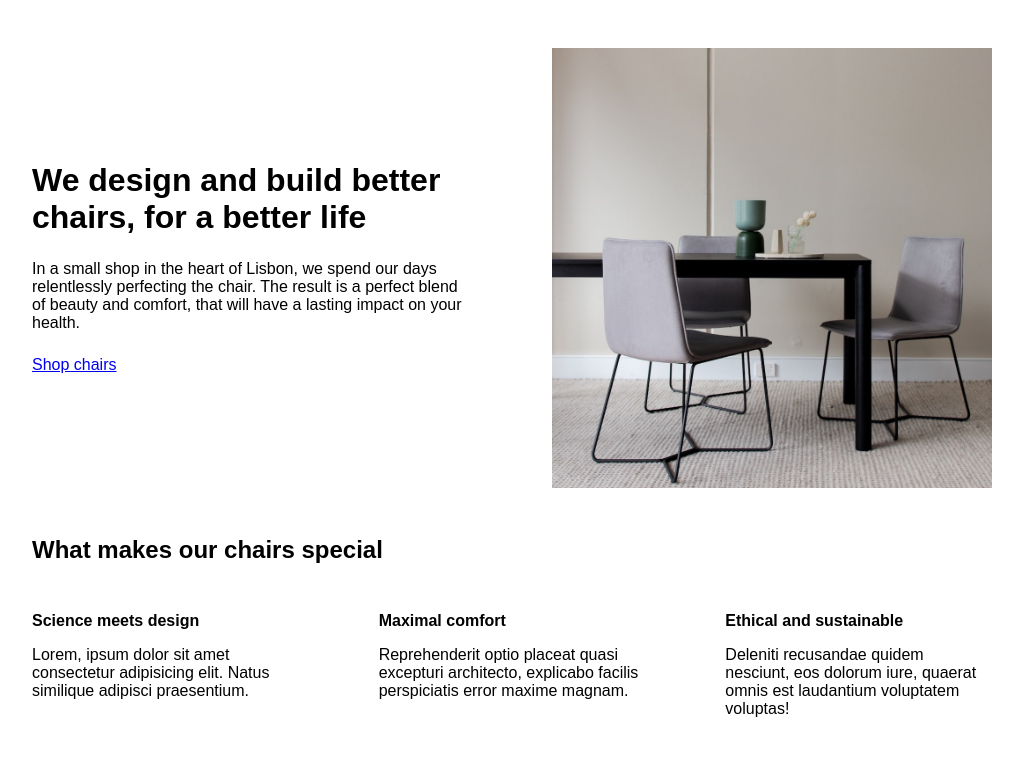
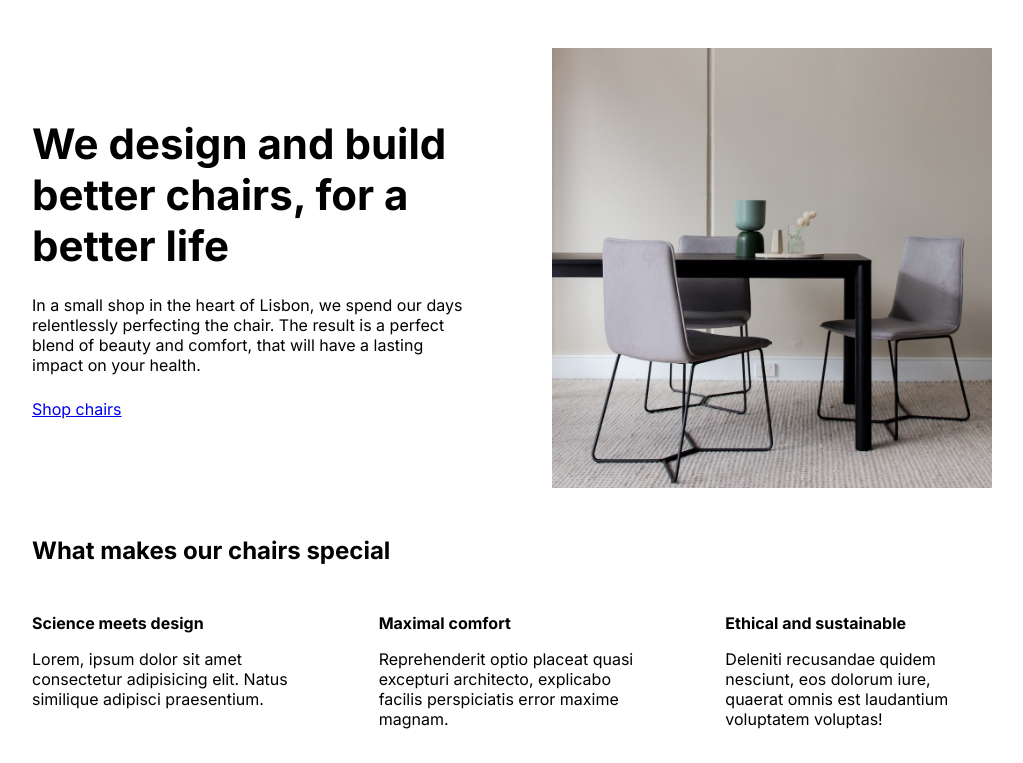
Before and after one commit to ahmedSjr/chair-market-landing-page, a plain HTML site: page index.html in a window 1280 px wide. Shown: the top 763 px of the page, without its empty margins (128-1151 px from the left). Drawn offline with Linux system fonts and the light colour scheme.

Commit message:
Add font and size

```diff
--- a/index.html
+++ b/index.html
@@ -4,9 +4,14 @@
     <meta charset="UTF-8" />
     <meta http-equiv="X-UA-Compatible" content="IE=edge" />
     <meta name="viewport" content="width=device-width, initial-scale=1.0" />
-
+    <link rel="preconnect" href="https://fonts.googleapis.com" />
+    <link rel="preconnect" href="https://fonts.gstatic.com" crossorigin />
+    <link
+      href="https://fonts.googleapis.com/css2?family=Inter:wght@400;500;700&display=swap"
+      rel="stylesheet"
+    />
     <link rel="stylesheet" href="style.css" />
-    <title>Lisbon Chair Shop</title>
+    <title>Smart Chair Shop</title>
   </head>
   <body>
     <div class="container">
--- a/style.css
+++ b/style.css
@@ -16,7 +16,7 @@ FONT SIZE SYSTEM (px)
 /* GENERAL STYLES */
 /* ------------------------ */
 body {
-  font-family: sans-serif;
+  font-family: "Inter", sans-serif;
 }
 
 .container {
@@ -57,6 +57,7 @@ header {
 
 h1 {
   margin-bottom: 24px;
+  font-size: 42px;
 }
 
 .header-text {
```
